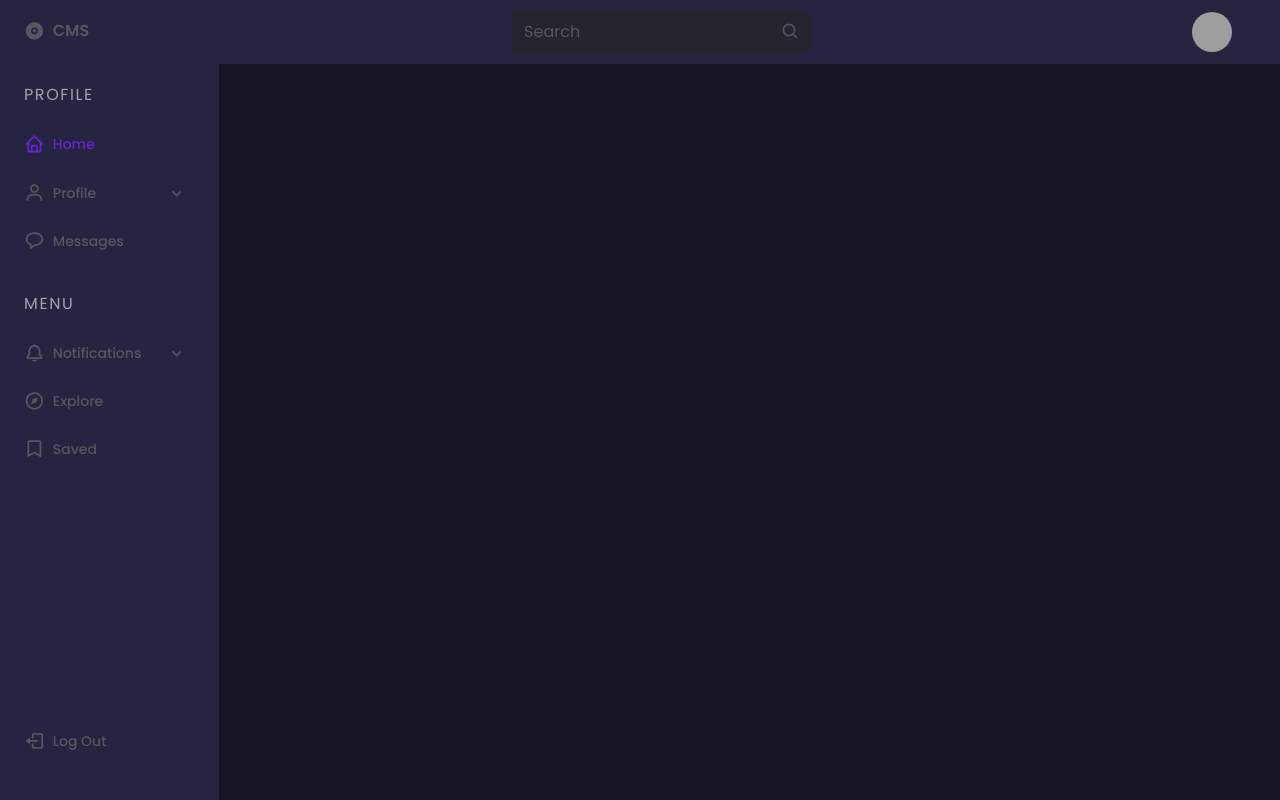
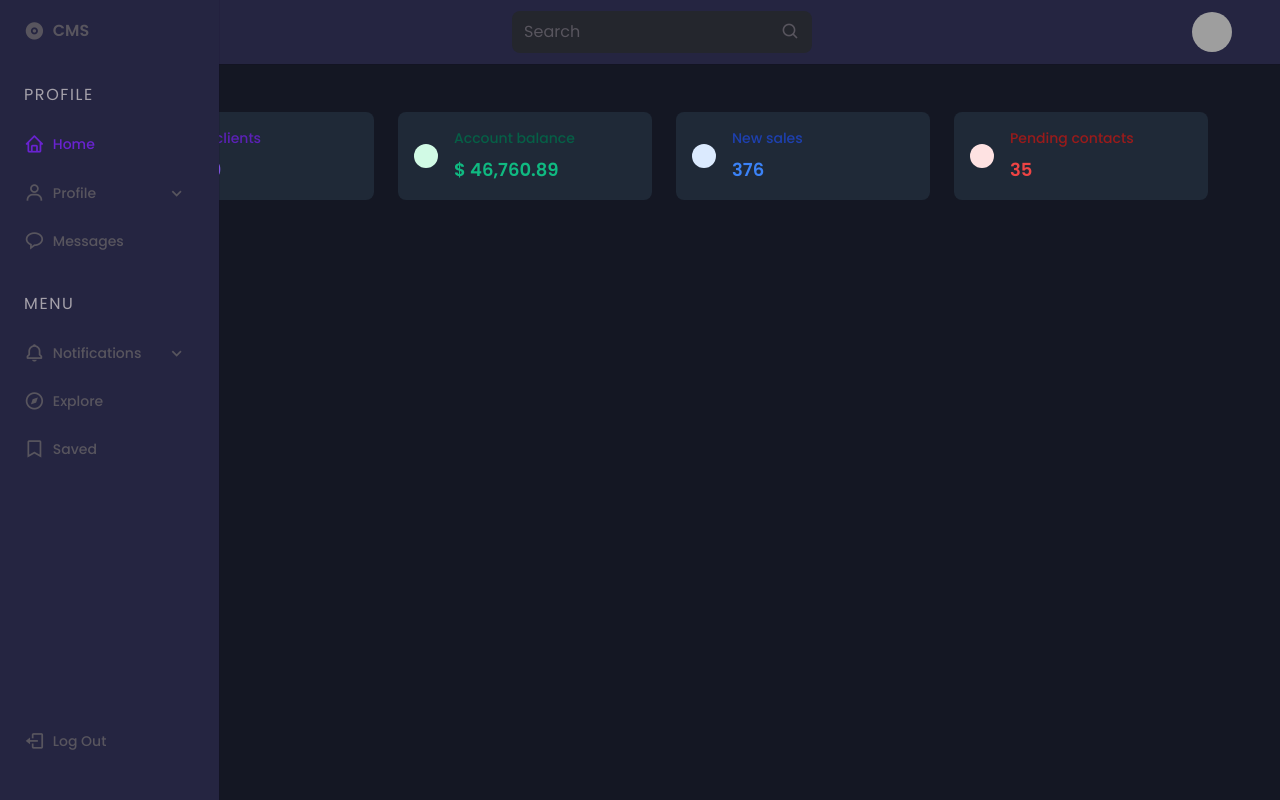
Before and after one commit to OtakuStanYoutube/cms, a Django app: page / in a window 1280 px wide. Run offline with Django 3.2, Linux system fonts and the light colour scheme; the visitor is signed in with stand-in values (Sample User, id 1); grey boxes are pictures that could not be loaded.

Commit message:
:art: Updating dashboard view

```diff
--- a/user/templates/user/dashboard.html
+++ b/user/templates/user/dashboard.html
@@ -1,6 +1,94 @@
-{% extends 'base_home.html'%}
+{% extends 'base_home.html'%} {% block content %}
 
-{% block content %}
-
-<main></main>
+<main class="h-full overflow-y-auto my-10">
+  <div class="container px-6 mx-auto grid">
+    <!-- Cards -->
+    <div class="grid gap-6 mb-8 md:grid-cols-2 xl:grid-cols-4">
+      <!-- Card -->
+      <div class="flex items-center p-4 rounded-lg shadow-xs bg-gray-800">
+        <div
+          class="
+            p-3
+            mr-4
+            text-purple-500
+            bg-purple-100
+            rounded-full
+            dark:text-green-100 dark:bg-green-500
+          "
+        ></div>
+        <div>
+          <p class="mb-2 text-sm font-medium text-purple-800">Total clients</p>
+          <p class="text-lg font-semibold text-purple-500 dark:text-purple-500">
+            6389
+          </p>
+        </div>
+      </div>
+      <!-- Card -->
+      <div class="flex items-center p-4 rounded-lg shadow-xs bg-gray-800">
+        <div
+          class="
+            p-3
+            mr-4
+            text-green-500
+            bg-green-100
+            rounded-full
+            dark:text-green-100 dark:bg-green-500
+          "
+        ></div>
+        <div>
+          <p
+            class="mb-2 text-sm font-medium text-green-800 dark:text-green-800"
+          >
+            Account balance
+          </p>
+          <p class="text-lg font-semibold text-green-500 dark:text-green-500">
+            $ 46,760.89
+          </p>
+        </div>
+      </div>
+      <!-- Card -->
+      <div class="flex items-center p-4 rounded-lg shadow-xs bg-gray-800">
+        <div
+          class="
+            p-3
+            mr-4
+            text-blue-500
+            bg-blue-100
+            rounded-full
+            dark:text-blue-100 dark:bg-blue-500
+          "
+        ></div>
+        <div>
+          <p class="mb-2 text-sm font-medium text-blue-800 dark:text-blue-800">
+            New sales
+          </p>
+          <p class="text-lg font-semibold text-blue-500 dark:text-blue-500">
+            376
+          </p>
+        </div>
+      </div>
+      <!-- Card -->
+      <div class="flex items-center p-4 rounded-lg shadow-xs bg-gray-800">
+        <div
+          class="
+            p-3
+            mr-4
+            text-red-500
+            bg-red-100
+            rounded-full
+            dark:text-red-100 dark:bg-red-500
+          "
+        ></div>
+        <div>
+          <p class="mb-2 text-sm font-medium text-red-800 dark:text-red-800">
+            Pending contacts
+          </p>
+          <p class="text-lg font-semibold text-red-500 dark:text-red-500">
+            35
+          </p>
+        </div>
+      </div>
+    </div>
+  </div>
+</main>
 {% endblock content %}
```
